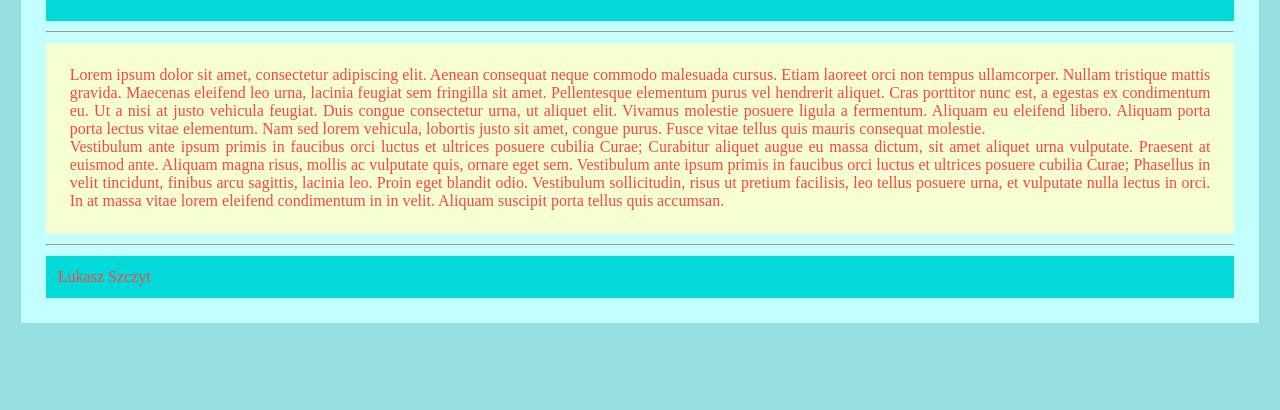
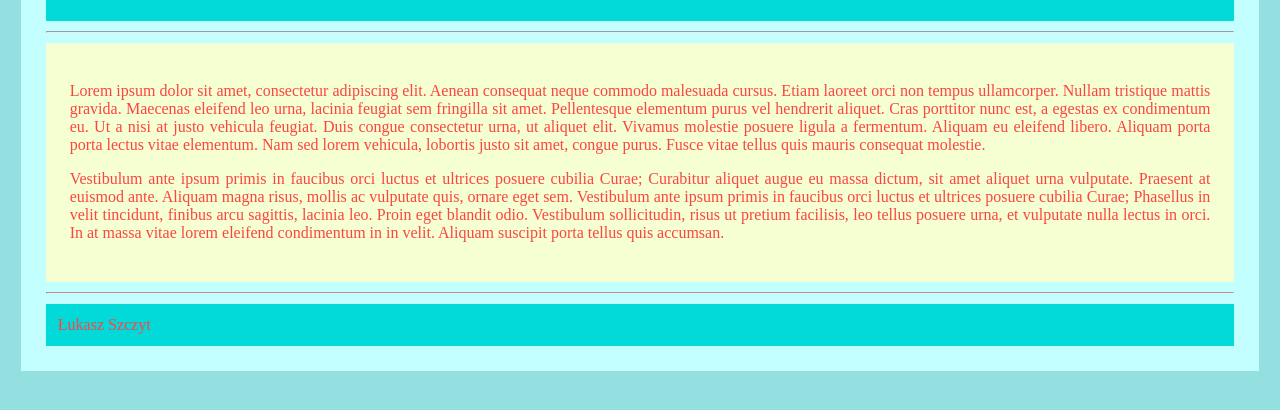
Before and after one commit to ukaszogi/Projekt-informatyka, a plain HTML site: page index.html in a window 1280 px wide. Shown: the part 304-714 px from the top of the page. Drawn offline with Linux system fonts and the light colour scheme.

Commit message:
Update index.html

```diff
--- a/index.html
+++ b/index.html
@@ -27,8 +27,12 @@
 		</div>
 		<hr class="hr" />
 		<div id="content" >
-			Lorem ipsum dolor sit amet, consectetur adipiscing elit. Aenean consequat neque commodo malesuada cursus. Etiam laoreet orci non tempus ullamcorper. Nullam tristique mattis gravida. Maecenas eleifend leo urna, lacinia feugiat sem fringilla sit amet. Pellentesque elementum purus vel hendrerit aliquet. Cras porttitor nunc est, a egestas ex condimentum eu. Ut a nisi at justo vehicula feugiat. Duis congue consectetur urna, ut aliquet elit. Vivamus molestie posuere ligula a fermentum. Aliquam eu eleifend libero. Aliquam porta porta lectus vitae elementum. Nam sed lorem vehicula, lobortis justo sit amet, congue purus. Fusce vitae tellus quis mauris consequat molestie. <br />
+			<p>
+				Lorem ipsum dolor sit amet, consectetur adipiscing elit. Aenean consequat neque commodo malesuada cursus. Etiam laoreet orci non tempus ullamcorper. Nullam tristique mattis gravida. Maecenas eleifend leo urna, lacinia feugiat sem fringilla sit amet. Pellentesque elementum purus vel hendrerit aliquet. Cras porttitor nunc est, a egestas ex condimentum eu. Ut a nisi at justo vehicula feugiat. Duis congue consectetur urna, ut aliquet elit. Vivamus molestie posuere ligula a fermentum. Aliquam eu eleifend libero. Aliquam porta porta lectus vitae elementum. Nam sed lorem vehicula, lobortis justo sit amet, congue purus. Fusce vitae tellus quis mauris consequat molestie.
+			</p>
+			<p>
 			Vestibulum ante ipsum primis in faucibus orci luctus et ultrices posuere cubilia Curae; Curabitur aliquet augue eu massa dictum, sit amet aliquet urna vulputate. Praesent at euismod ante. Aliquam magna risus, mollis ac vulputate quis, ornare eget sem. Vestibulum ante ipsum primis in faucibus orci luctus et ultrices posuere cubilia Curae; Phasellus in velit tincidunt, finibus arcu sagittis, lacinia leo. Proin eget blandit odio. Vestibulum sollicitudin, risus ut pretium facilisis, leo tellus posuere urna, et vulputate nulla lectus in orci. In at massa vitae lorem eleifend condimentum in in velit. Aliquam suscipit porta tellus quis accumsan.
+			</p>
 		</div>
 		<hr class="hr" />
 		<div id="footer" >
```
